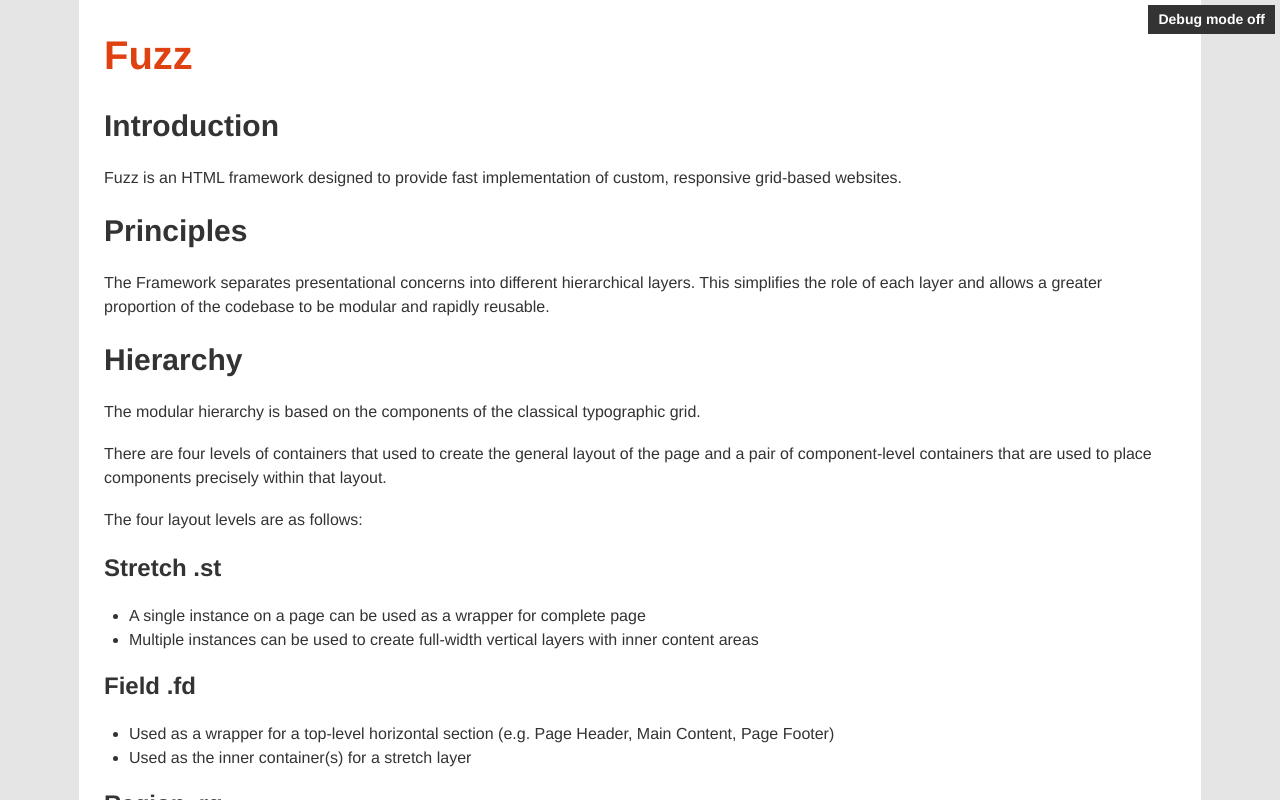
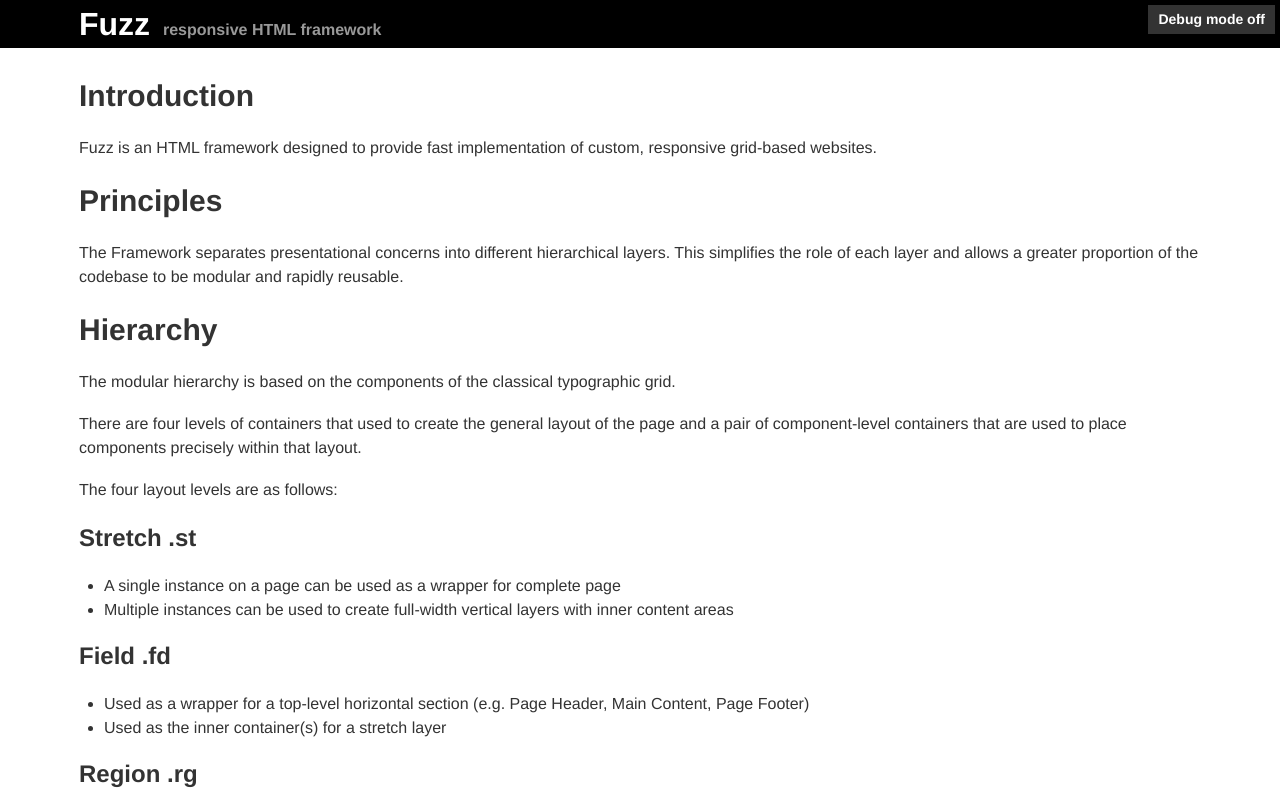
Before and after one commit to jamboid/Fuzz, a plain HTML site: page index.html in a window 1280 px wide. Shown: the top 800 px of the page. Drawn offline with nearby package versions, Linux system fonts and the light colour scheme.

Commit message:
Minor styling changes

```diff
--- a/assets/css/base.css
+++ b/assets/css/base.css
@@ -50,7 +50,7 @@ body {
     font-family: Helvetica, sans serif;
     font-size: 100%;
     line-height: 1.5;
-    background: #E5E5E5;
+    background: #fff;
     color: #333;
 }
 
@@ -251,7 +251,7 @@ img {
 .rgMainContent .in {
 	margin:0 15px 25px;
 	padding:15px;
-	background:#fff;
+	background:#eaeaea;
 }
 
 .rgSubContent .in {
@@ -262,7 +262,7 @@ img {
 }
 
 .cpArticle .in {
-    padding: 25px;
+    padding:25px 0;
 }
 
 /*---[ #3.3 Article Styles ]---*/
--- a/index.html
+++ b/index.html
@@ -14,13 +14,19 @@
 </script>
 </head>
 <body>
+<div class="st stSiteHeader">
+    <div class="fd">
+        <div class="cp">
+            <div class="in">
+                <h1>Fuzz <span>responsive HTML framework</span></h1>
+            </div>
+        </div>
+    </div>
+</div>
 <div class="stPage st">
     <div class="fdContent fd">
         <article class="cpArticle cp">
             <section class="in">
-                <header class="articleHeader">
-                    <h1 class="pageTitle">Fuzz</h1>
-                </header>
                 <section id="docIntro">
                     <h1 class="beta">Introduction</h1>
                     <p>Fuzz is an HTML framework designed to provide fast implementation of custom, responsive grid-based websites.</p>
@@ -74,7 +80,7 @@
                 </section>
 
                 <section id="pages">
-                	<h2 class="beta">Pages</h2>
+                	<h2 class="beta">Example Pages</h2>
                 	<ul>
                 		<li><a href="grid.html">Grid</a>
                 		<li><a href="scroller.html">Scroller</a>
```
